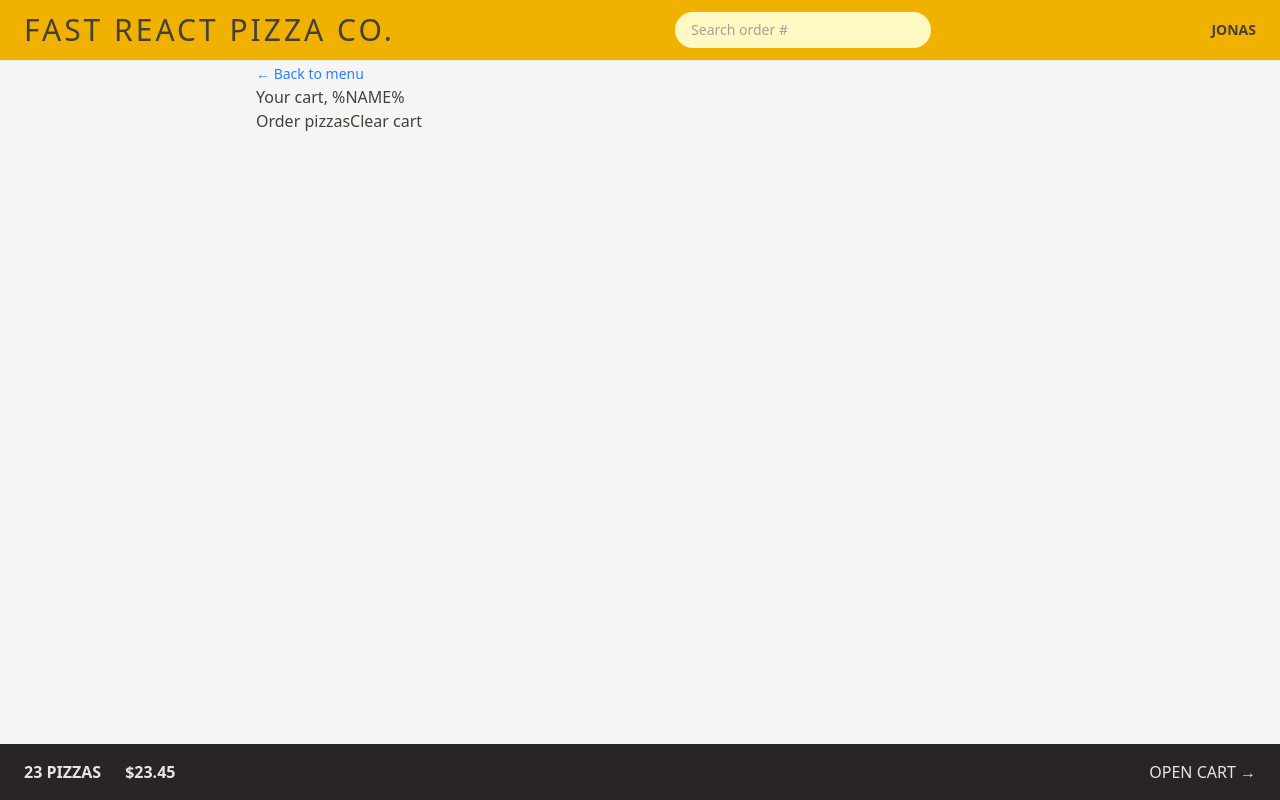
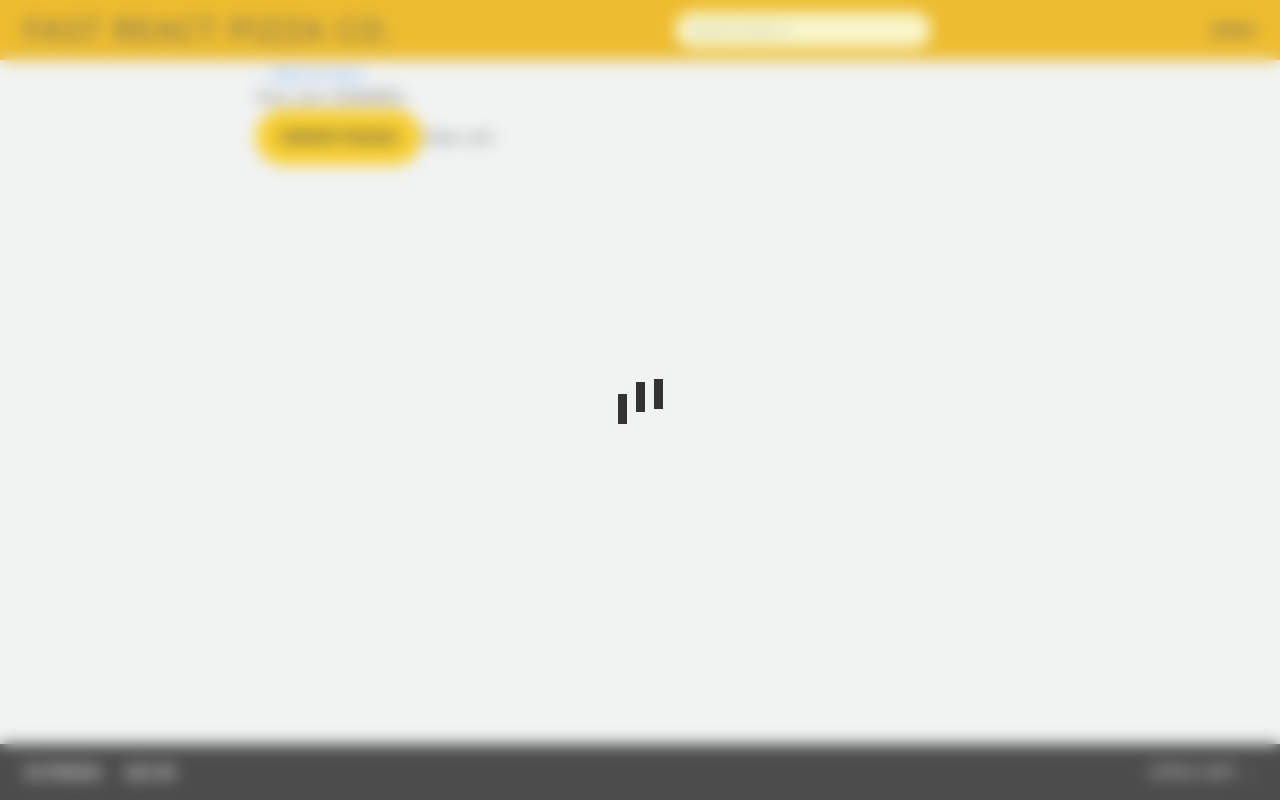
Before and after one commit to Abdulai059/Pizza-Restaurant, a React (Vite) app: page /Cart in a window 1280 px wide. Built offline with nearby package versions, Linux system fonts and the light colour scheme.

Commit message:
update on styling

```diff
--- a/src/features/cart/Cart.jsx
+++ b/src/features/cart/Cart.jsx
@@ -1,5 +1,7 @@
 import { Link } from "react-router-dom";
 import LinkButton from "@/ui/LinkButton";
+import Button from "@/ui/Button";
+
 
 // const fakeCart = [
 //   {
@@ -30,14 +32,13 @@ function Cart() {
 
   return (
     <div>
-      <LinkButton>
-        &larr; Back to menu
-      </LinkButton>
+      <LinkButton to="/menu">&larr; Back to menu</LinkButton>
 
       <h2>Your cart, %NAME%</h2>
 
       <div>
-        <Link to="/order/new">Order pizzas</Link>
+        <Button to="/order/new">Order pizzas</Button>
+
         <button>Clear cart</button>
       </div>
     </div>
--- a/src/ui/AppLayout.jsx
+++ b/src/ui/AppLayout.jsx
@@ -9,7 +9,9 @@ function AppLayout() {
 
   return (
     <div className="grid h-screen grid-rows-[auto_1fr_auto]">
-      {isLoading && <Loader />}
+      {/* {isLoading && <Loader />} */}
+
+      {true && <Loader />}
 
       <Header />
 
--- a/src/ui/Button.jsx
+++ b/src/ui/Button.jsx
@@ -1,9 +1,13 @@
-function Button({ children, disabled }) {
+import { Link } from "react-router-dom";
+
+function Button({ children, disabled, to }) {
+  const className =
+    "inline-block rounded-full bg-yellow-400 px-4 py-3 font-semibold tracking-wide text-stone-800 uppercase transition-colors duration-300 hover:bg-yellow-300 hover:ring hover:ring-yellow-300 hover:ring-offset-2 focus:bg-yellow-300 focus:ring focus:ring-yellow-300 focus:ring-offset-2 focus:outline-none disabled:cursor-not-allowed sm:px-6 sm:py-4";
+
+  if (to) return <Link to={to} className={className}>{children}</Link>;
+
   return (
-    <button
-      disable={disabled}
-      className="inline-block rounded-full bg-yellow-400 px-4 py-3 font-semibold tracking-wide text-stone-800 uppercase transition-colors duration-300 hover:bg-yellow-300 hover:ring hover:ring-yellow-300 hover:ring-offset-2 focus:bg-yellow-300 focus:ring focus:ring-yellow-300 focus:ring-offset-2 focus:outline-none disabled:cursor-not-allowed sm:px-6 sm:py-4"
-    >
+    <button disable={disabled} className={className}>
       {children}
     </button>
   );
--- a/src/ui/Error.jsx
+++ b/src/ui/Error.jsx
@@ -1,16 +1,16 @@
-import { useNavigate, useRouteError } from "react-router-dom";
+import { useRouteError } from "react-router-dom";
+import LinkButton from "./LinkButton";
 
 function Error() {
-  const navigate = useNavigate();
   const error = useRouteError();
-
   console.log(error);
 
   return (
     <div>
       <h1>Something went wrong 😢</h1>
       <p>{error.data || error.message}</p>
-      <button onClick={() => navigate(-1)}>&larr; Go back</button>
+
+      <LinkButton to={-1}>&larr; Go back</LinkButton>
     </div>
   );
 }
--- a/src/ui/LinkButton.jsx
+++ b/src/ui/LinkButton.jsx
@@ -1,8 +1,18 @@
-import { Link } from "react-router-dom";
+import { Link, useNavigate } from "react-router-dom";
 
 function LinkButton({ children, to }) {
+  const navigate = useNavigate();
+  const className = "text-sm text-blue-500 hover:text-blue-600";
+
+  if (to === "-1")
+    return (
+      <button className={className} onClick={() => navigate(-1)}>
+        {children}
+      </button>
+    );
+
   return (
-    <Link to="/menu" className="text-sm text-blue-500 hover:text-blue-600">
+    <Link to={to} className={className}>
       {children}
     </Link>
   );
--- a/src/ui/Loader.jsx
+++ b/src/ui/Loader.jsx
@@ -1,9 +1,10 @@
 function Loader() {
-    return (
-        <div className="loader">
-
-        </div>
-    )
+  return (
+    <div  className="absolute bg-slate-200/20 inset-0 backdrop-blur-sm flex
+    items-center justify-center">
+      <div className="loader"></div>
+    </div>
+  );
 }
 
-export default Loader
+export default Loader;
```
